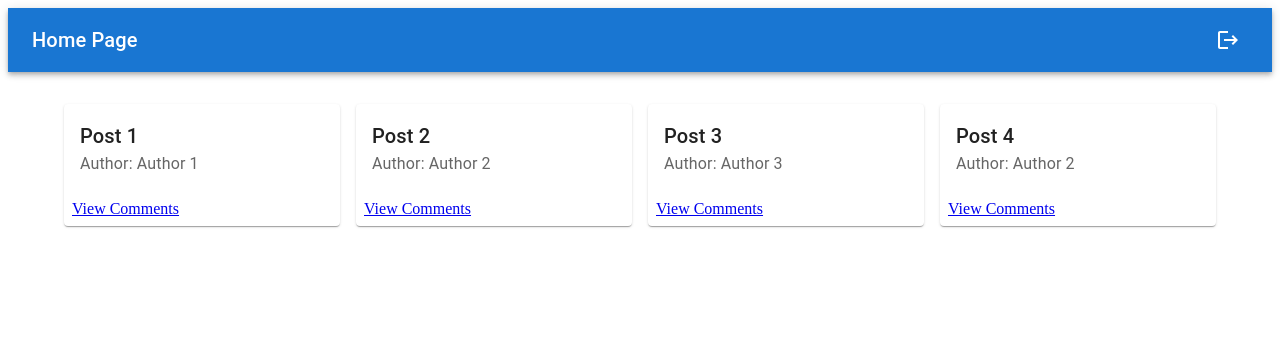
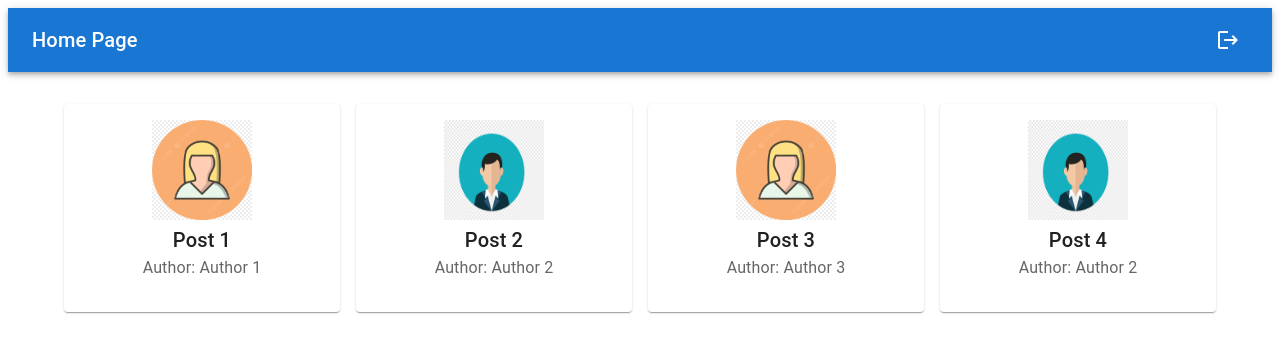
Before and after one commit to fkoci9/madbit-training, a React (Vite) app in the folder frontend/: page /home in a window 1280 px wide. Shown: the top 352 px of the page. Built offline with nearby package versions, Linux system fonts and the light colour scheme.

Commit message:
Fixing bug on editComment reducer , passing to comments by clicking on the avatar

```diff
--- a/frontend/src/components/HomePage.tsx
+++ b/frontend/src/components/HomePage.tsx
@@ -3,8 +3,7 @@ import { useDispatch, useSelector } from "react-redux";
 import { RootState } from "../redux/store.tsx";
 import { editPost, removePost, addNewPost } from "../redux/postSlice.tsx";
 import { logout } from "../redux/authSlice.tsx";
-import { useNavigate } from "react-router-dom";
-import { Link } from "react-router-dom";
+import { Link as RouterLink, useNavigate } from "react-router-dom";
 import {
   AppBar,
   Toolbar,
@@ -147,8 +146,22 @@ const HomePage: React.FC = () => {
         <Grid container spacing={2}>
           {posts.map((post) => (
             <Grid item key={post.id} xs={12} sm={6} md={4} lg={3}>
-              <Card>
-                <CardContent>
+              <Card
+                sx={{
+                  display: "flex",
+                  flexDirection: "column",
+                  height: "100%",
+                }}
+              >
+                <CardContent
+                  sx={{
+                    flexGrow: 1,
+                    display: "flex",
+                    flexDirection: "column",
+                    alignItems: "center",
+                    justifyContent: "center",
+                  }}
+                >
                   {currentUserType === "admin" && editingPostId === post.id ? (
                     <Stack direction="row" spacing={3}>
                       <TextField
@@ -175,16 +188,24 @@ const HomePage: React.FC = () => {
                     </Stack>
                   ) : (
                     <>
-                      <Typography variant="h6">
+                      <RouterLink to={`/comments/${post.id}`}>
+                        <img
+                          src={post.avatar}
+                          alt="Author Avatar"
+                          width="100"
+                          height="100"
+                        />
+                      </RouterLink>
+                      <Typography variant="h6" align="center">
                         {editingPostId !== post.id ? post.title : ""}
                       </Typography>
-                      <Typography color="textSecondary">
+                      <Typography color="textSecondary" align="center">
                         Author: {post.author}
                       </Typography>
                     </>
                   )}
                 </CardContent>
-                <CardActions>
+                <CardActions sx={{ justifyContent: "center" }}>
                   <Stack direction="column" spacing={2}>
                     {currentUserType === "admin" ? (
                       <Stack direction="row" spacing={2}>
@@ -205,7 +226,6 @@ const HomePage: React.FC = () => {
                         </>
                       </Stack>
                     ) : null}
-                    <Link to={`/comments/${post.id}`}>View Comments</Link>
                   </Stack>
                 </CardActions>
               </Card>
--- a/frontend/src/redux/postSlice.tsx
+++ b/frontend/src/redux/postSlice.tsx
@@ -10,7 +10,7 @@ interface Post {
   id: number;
   title: string;
   author: string;
-  avatar: any;
+  avatar: string;
   comments: Comment[];
 }
 
@@ -177,43 +177,40 @@ const appSlice = createSlice({
       const selectedPostIndex = state.posts.findIndex(
         (post) => post.id === postId,
       );
+      if (selectedPostIndex !== -1) {
         const selectedCommentIndex = state.posts[
           selectedPostIndex
         ].comments.findIndex((comment) => comment.id === id);
-      if (selectedPostIndex !== -1) {
-        const selectedComment = state.posts[selectedPostIndex].comments.find(
-          (comment) => comment.id === id,
-        );
-        const updatedComment = {
+        if (selectedCommentIndex !== -1) {
+          const selectedComment =
+            state.posts[selectedPostIndex].comments[selectedCommentIndex];
+          const updatedComment: Comment = {
             ...selectedComment,
             title: updatedContent,
           };
+          const updatedComments = [...state.posts[selectedPostIndex].comments];
+          updatedComments[selectedCommentIndex] = updatedComment;
+
+          const updatedPost: Post = {
+            ...state.posts[selectedPostIndex],
+            comments: updatedComments,
+          };
+
           const newState = {
             ...state,
             posts: [
               ...state.posts.slice(0, selectedPostIndex),
-
-            {
-              ...state.posts[selectedPostIndex],
-              comments: [
-                ...state.posts[selectedPostIndex].comments.slice(
-                  0,
-                  selectedCommentIndex,
-                ),
-                updatedComment,
-                ...state.posts[selectedPostIndex].comments.slice(
-                  selectedCommentIndex + 1,
-                ),
-              ],
-            },
-
+              updatedPost,
               ...state.posts.slice(selectedPostIndex + 1),
             ],
           };
+
           localStorage.setItem(LOCAL_STORAGE_KEY, JSON.stringify(newState));
           console.log(newState);
           return newState;
         }
+      }
+      return state;
     },
   },
 });
```
Lines whose indentation alone changed are shown as unchanged.
